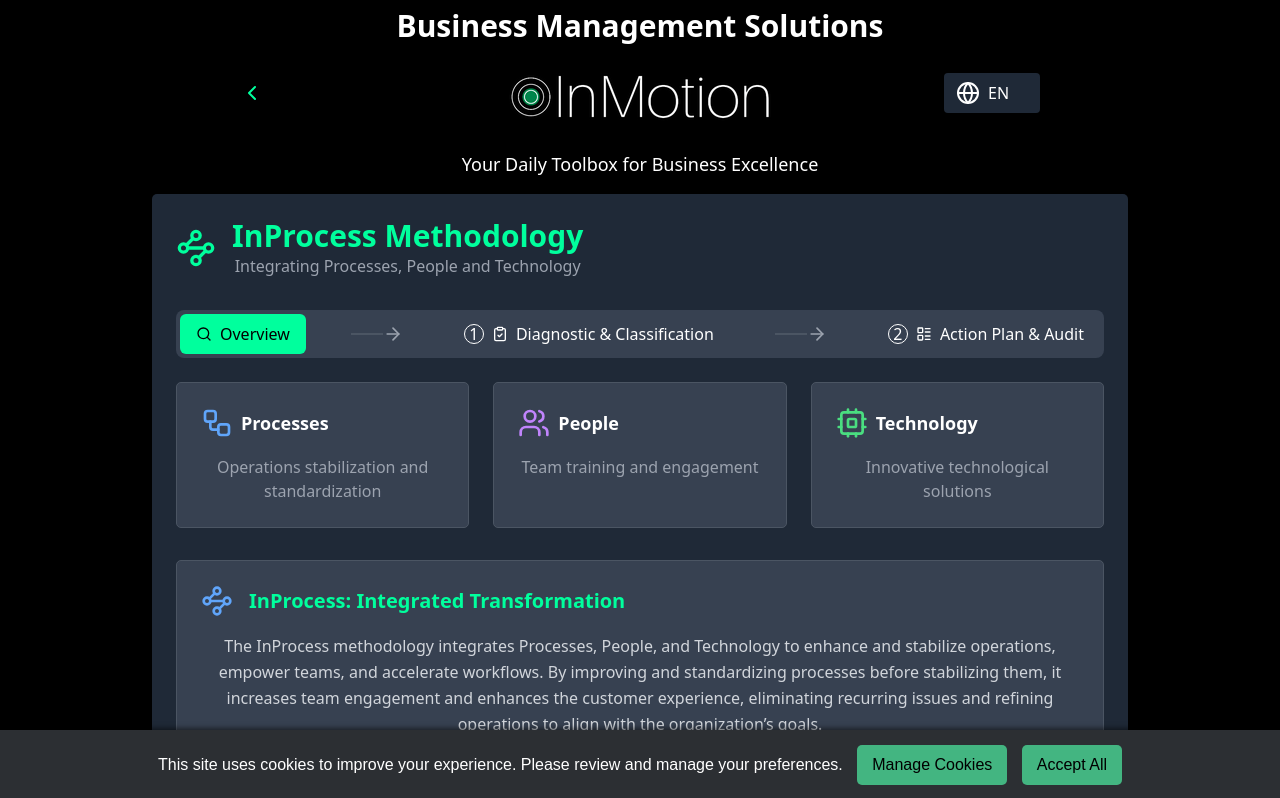
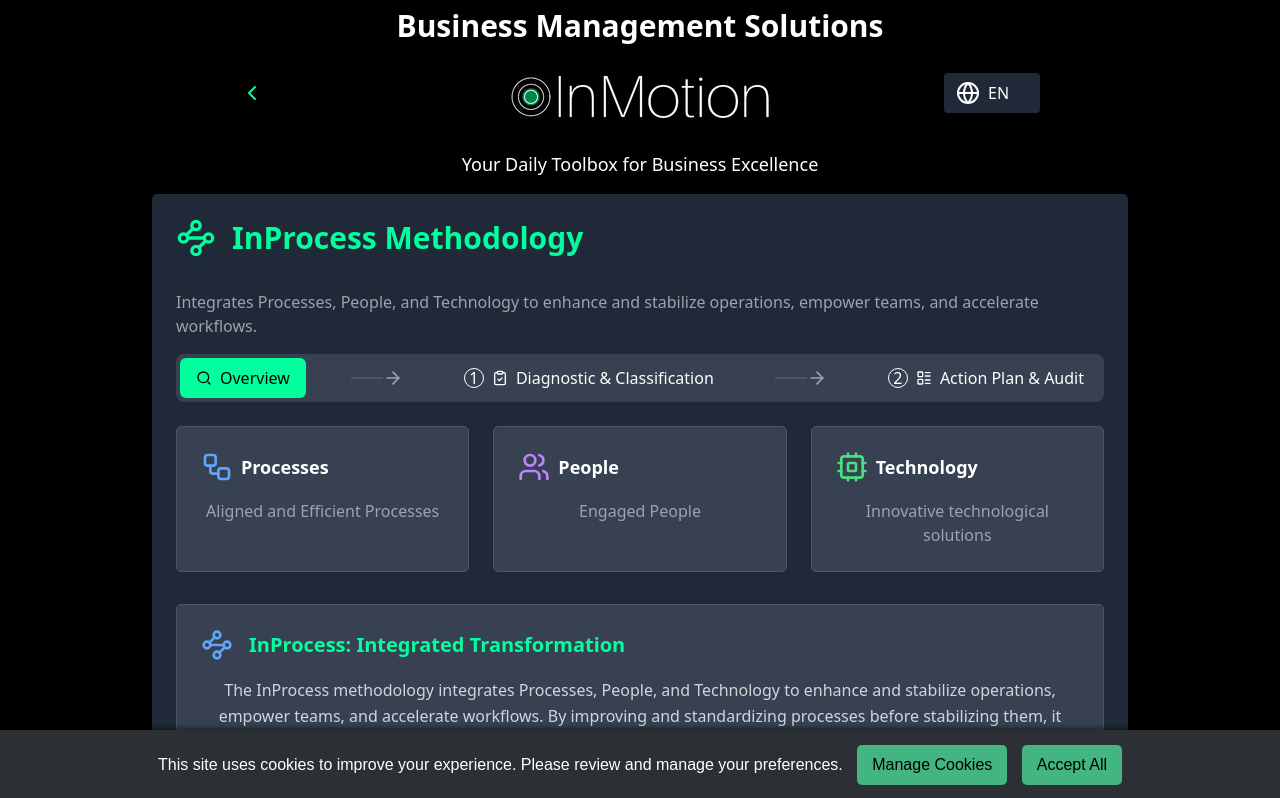
Before and after one commit to beloureiro/NS3, a React (Create React App) app: page /NS3/inprocess in a window 1280 px wide. Shown: the top 798 px of the page. Built offline with nearby package versions, Linux system fonts and the light colour scheme.

Commit message:
Revisao final de texto inprocess

```diff
--- a/src/Solutions/Inprocess.js
+++ b/src/Solutions/Inprocess.js
@@ -43,8 +43,6 @@ const Tabs = ({ children, defaultValue, className, onTabChange }) => {
     </TabContext.Provider>
   );
 };
-
-// Remove the unused TabsList component
 
 // Component for individual tab triggers
 const TabsTrigger = ({ children, value, className }) => {
@@ -124,16 +122,12 @@ const InProcessMethodology = ({ language, setLanguage }) => {
         <div className="max-w-screen-lg mx-auto px-6">
           <Card className="bg-gray-800 border-gray-700">
             <CardContent className="p-6">
-              {/* Header section with title and subtitle */}
-              <div className="flex items-center space-x-4 mb-8">
+              {/* Header section with title, icon, and aligned subtitle */}
+              <div className="flex items-center mb-8 space-x-4">
                 <Waypoints className="w-10 h-10 text-[#00ff9d]" />
-                <div>
-                  <h1 className="text-3xl font-bold text-[#00ff9d]">
-                    {t.title}
-                  </h1>
-                  <p className="text-gray-400">{t.subtitle}</p>
-                </div>
+                <h1 className="text-3xl font-bold text-[#00ff9d]">{t.title}</h1>
               </div>
+              <p className="text-gray-400 text-left mb-4">{t.subtitle}</p>
 
               {/* Tabs component */}
               <Tabs
--- a/src/Solutions/InprocessLanguage.js
+++ b/src/Solutions/InprocessLanguage.js
@@ -1,15 +1,16 @@
 export const translations = {
   en: {
     title: "InProcess Methodology",
-    subtitle: "Integrating Processes, People and Technology",
+    subtitle:
+      "Integrates Processes, People, and Technology to enhance and stabilize operations, empower teams, and accelerate workflows.",
     back: "Back",
     overview: "Overview",
     diagnostic: "Diagnostic & Classification",
     actionPlan: "Action Plan & Audit",
     processes: "Processes",
-    processesDesc: "Operations stabilization and standardization",
+    processesDesc: "Aligned and Efficient Processes",
     people: "People",
-    peopleDesc: "Team training and engagement",
+    peopleDesc: "Engaged People",
     technology: "Technology",
     technologyDesc: "Innovative technological solutions",
     advancedAnalysis: "Advanced Analysis and Classification",
@@ -19,15 +20,16 @@ export const translations = {
   },
   pt: {
     title: "Metodologia InProcess",
-    subtitle: "Integrando Processos, Pessoas e Tecnologia",
+    subtitle:
+      "Integra Processos, Pessoas e Tecnologia para aprimorar e estabilizar operações, capacitar equipes e acelerar fluxos de trabalho.",
     back: "Voltar",
     overview: "Visão Geral",
     diagnostic: "Diagnóstico & Classificação",
     actionPlan: "Plano de Ação & Auditoria",
     processes: "Processos",
-    processesDesc: "Estabilização e padronização de operações",
+    processesDesc: "Processos Eficientes e Alinhados",
     people: "Pessoas",
-    peopleDesc: "Capacitação e engajamento de equipes",
+    peopleDesc: "Pessoas Engajadas",
     technology: "Tecnologia",
     technologyDesc: "Soluções tecnológicas inovadoras",
     advancedAnalysis: "Análise Avançada e Classificação",
@@ -76,38 +78,38 @@ export const explanations = {
   },
   processos: {
     en: {
-      title: "Standardized Processes",
+      title: "Aligned and Efficient Processes",
       content:
-        "We implement standardized and efficient processes that ensure consistency in operations. Through detailed analysis and continuous optimization, we establish workflows that maximize productivity and minimize errors.",
+        "We map and review processes to ensure a superior customer experience. Well-designed processes lead to consistent results and keep teams aligned, with optimized workflows that maximize productivity and eliminate operational errors.",
     },
     pt: {
-      title: "Processos Padronizados",
+      title: "Processos Eficientes e Alinhados",
       content:
-        "Implementamos processos padronizados e eficientes que garantem consistência nas operações. Através de análise detalhada e otimização contínua, estabelecemos fluxos de trabalho que maximizam a produtividade e minimizam erros.",
+        "Mapeamos e revisamos processos para assegurar uma experiência superior ao cliente. Processos bem desenhados conduzem a resultados consistentes e garantem equipes orientadas, com fluxos de trabalho otimizados que maximizam a produtividade e eliminam falhas operacionais.",
     },
   },
   pessoas: {
     en: {
       title: "Engaged People",
       content:
-        "Focusing on people ensures that each team member is trained and motivated. We develop specific training programs and create an environment that promotes professional growth and engagement.",
+        "People drive excellence and are the most valuable asset in a company. When they take ownership of processes and are engaged in redesign efforts, this involvement ensures and aligns processes with the organization’s goals.",
     },
     pt: {
       title: "Pessoas Engajadas",
       content:
-        "O foco em pessoas garante que cada membro da equipe esteja capacitado e motivado. Desenvolvemos programas de treinamento específicos e criamos um ambiente que promove o crescimento profissional e o engajamento.",
+        "As pessoas são responsáveis pela excelência e representam o ativo mais valioso de uma empresa. Quando se tornam donas dos processos e estão engajadas no redesenho, esse envolvimento assegura e direciona os processos para resultados alinhados aos objetivos organizacionais.",
     },
   },
   tecnologia: {
     en: {
       title: "Innovative Technology",
       content:
-        "We use advanced technological solutions to automate processes and improve efficiency. Our approach integrates modern tools that facilitate work and increase operational accuracy.",
+        "Technology is the third driver of the solution, optimizing processes and boosting results. Machine learning and artificial intelligence are used to correlate data with process stages, identifying improvement opportunities and prioritization needs. This focus enables the creation of customized management solutions tailored to each client’s specific reality.",
     },
     pt: {
       title: "Tecnologia Inovadora",
       content:
-        "Utilizamos soluções tecnológicas avançadas para automatizar processos e melhorar a eficiência. Nossa abordagem integra ferramentas modernas que facilitam o trabalho e aumentam a precisão das operações.",
+        "A tecnologia é a terceira alavanca da solução, otimizando processos e impulsionando resultados. Machine learning e inteligência artificial são utilizados para correlacionar dados com as etapas dos processos, identificando oportunidades de melhoria e de priorização. Esse foco possibilita a criação de soluções de gestão personalizadas, adaptadas à realidade de cada cliente.",
     },
   },
   metricas: {
```
